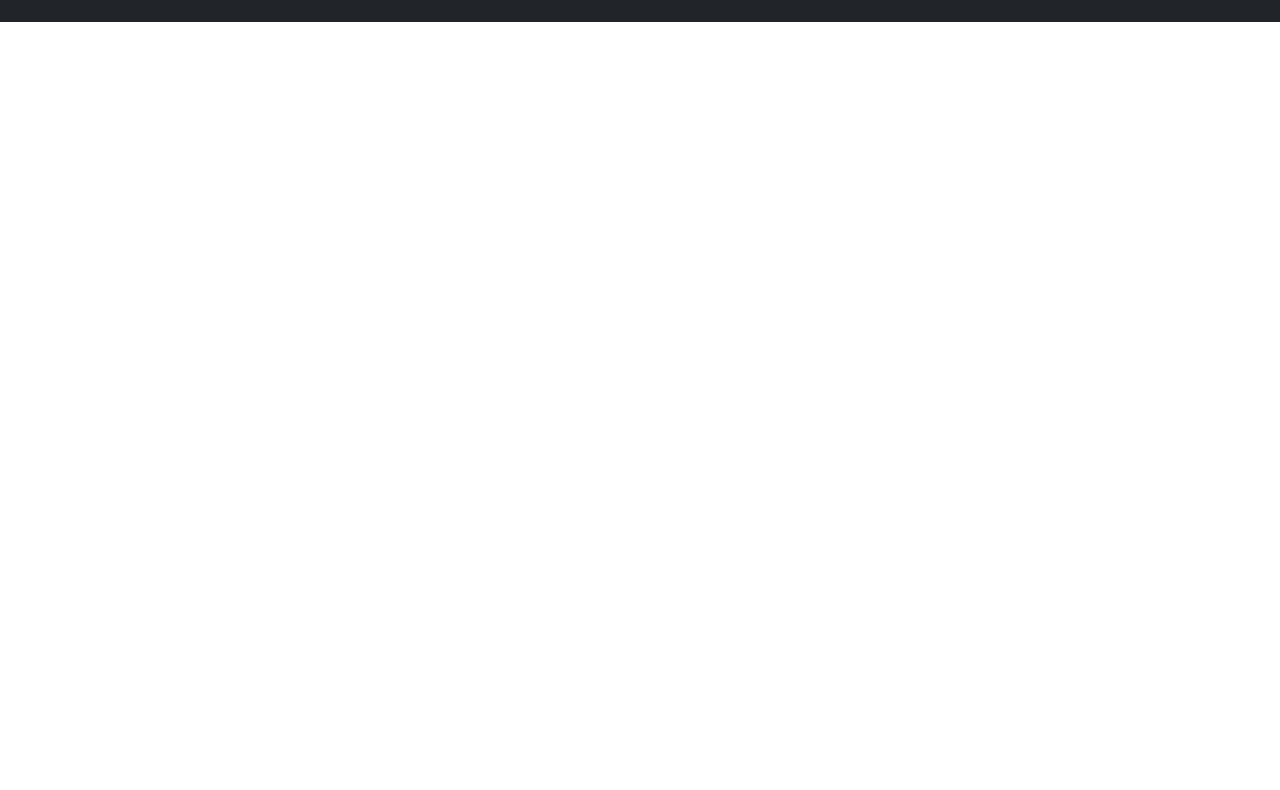
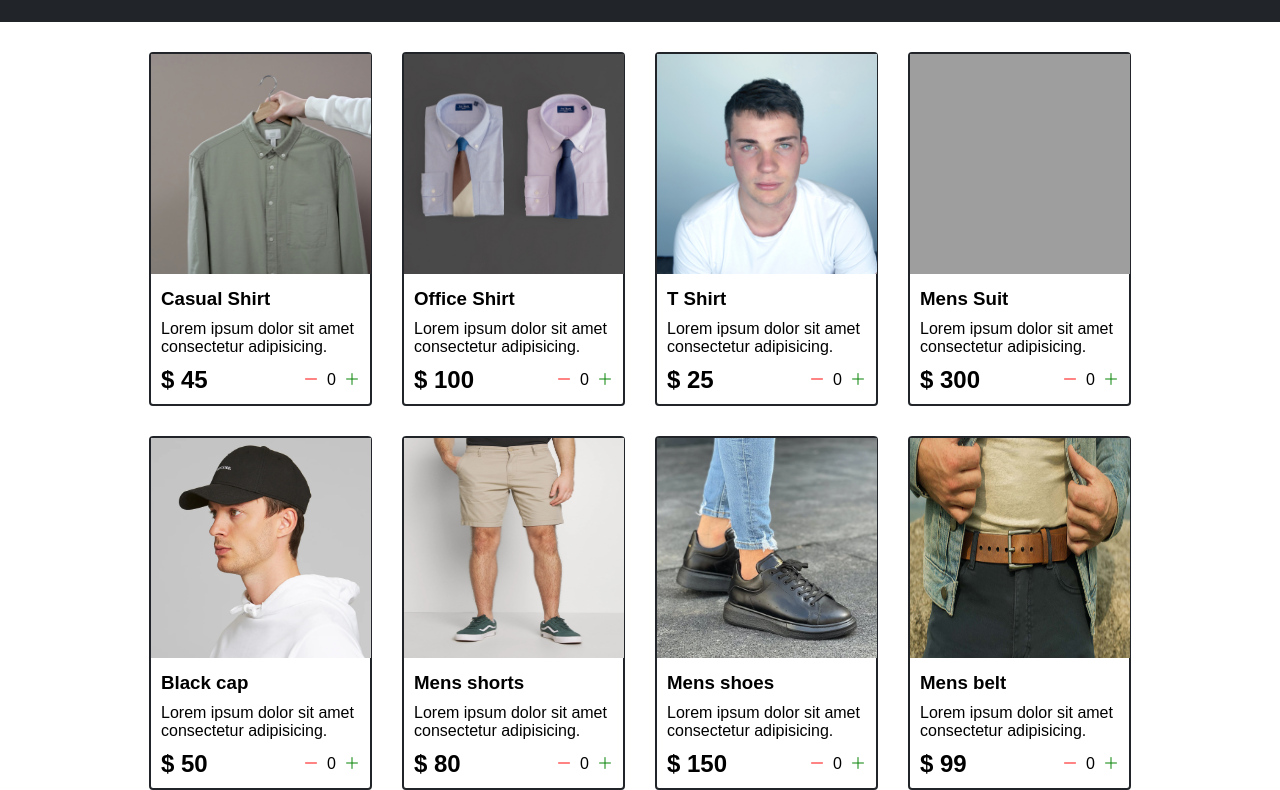
Before and after one commit to wojciech-lasota/clothing-store, a plain HTML site: page index.html in a window 1280 px wide. Shown: the part 72-862 px from the top of the page. Before the commit the page ends 800 px from the top, so only its background shows below. Drawn offline with nearby package versions, Linux system fonts and the light colour scheme; the site is published under a folder, as on GitHub Pages, so addresses that start at the root find nothing.

Commit message:
remove very first / from paths

```diff
--- a/index.html
+++ b/index.html
@@ -30,7 +30,7 @@
 
     </div>
 </body>
-<script src="/src/inventoryList.js"></script>
+<script src="src/inventoryList.js"></script>
 <script src="src/main.js"></script>
 
 </html>
```
